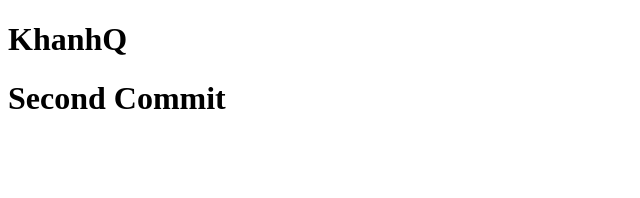
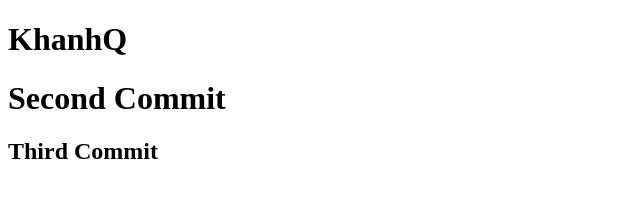
Before and after one commit to Khanhth2022/k, a plain HTML site: page index.html in a window 1280 px wide. Shown: the whole page, without its empty margins (0-640 px from the left). Drawn offline with Linux system fonts and the light colour scheme.

Commit message:
third commit

```diff
--- a/index.html
+++ b/index.html
@@ -8,5 +8,6 @@
 <body>
     <h1>KhanhQ</h1>
     <h1>Second Commit</h1>
+    <h2>Third Commit</h2>
 </body>
 </html>
```
